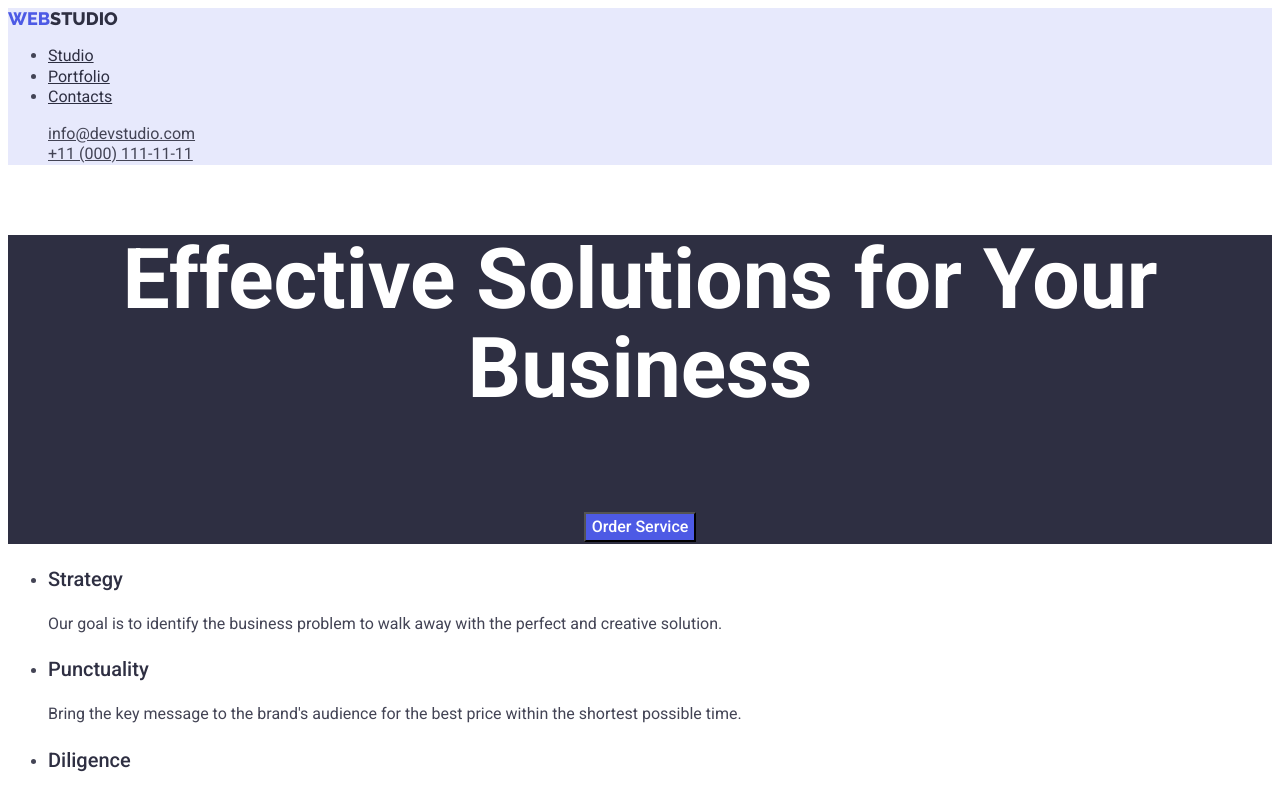
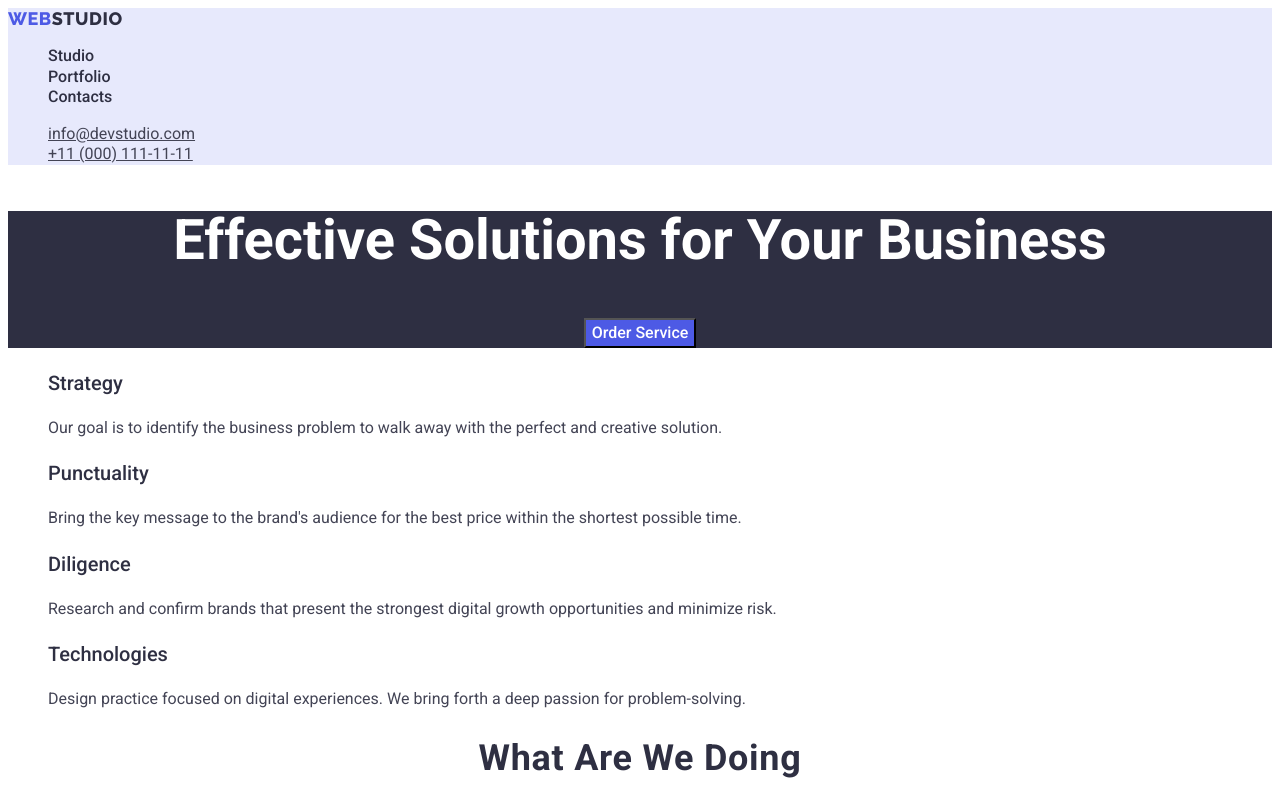
Before and after one commit to Chyzhevskyy/go-it-markup-hw-02, a plain HTML site: page index.html in a window 1280 px wide. Shown: the top 792 px of the page. Drawn offline with Linux system fonts and the light colour scheme.

Commit message:
fixeed-style

```diff
--- a/css/styles.css
+++ b/css/styles.css
@@ -21,6 +21,14 @@ body {
     line-height: 1.28;
     letter-spacing: 2%;
     background-color: var(--white);
+}
+
+.link {
+    text-decoration: none;
+}
+
+.list {
+    list-style: none;
 }
 
 /* headder */
@@ -49,7 +57,7 @@ header {
     font-family: Roboto, sans-serif;
     font-style: medium;
     font-size: 16px;
-    line-height: 24px;
+    font-weight: 500;
     line-height: 1.28;
     align: left;
     vertical-align: top;
@@ -60,12 +68,11 @@ header {
     font-family: Raleway;
     font-style: ExtraBold;
     font-size: 18px;
-    line-height: 21px;
-    Line-height: 1.17;
+    line-height: 1.17;
     align: left;
     vertical-align: Center;
     letter-spacing: 0.03;
-    font: weigt-800;
+    font-weight: 800;
 }
 
 .nav-button {
@@ -102,7 +109,7 @@ header {
 
 .contakts-item {
     color: var(--slate);
-    ;
+
 }
 
 .list {
@@ -112,14 +119,15 @@ header {
 /* hero saction */
 .hero-item {
     background-color: var(--navy-blue);
+    text-align: center;
+}
+
+.hero-title {
+    color: #ffffff;
     font-size: 56px;
     line-height: 1.07;
     text-align: center;
     letter-spacing: 0.02;
-}
-
-.hero-title {
-    color: #ffffff;
 
 }
 
@@ -168,13 +176,17 @@ header {
     font-size: 36px;
     line-height: 1.11;
     text-align: center;
-    letter-spacing: 0.02;
+    letter-spacing: 0.02em;
     text-transform: capitalize;
 }
 
 /*  Team*/
 .team {
     background-color: var(--cloud);
+}
+
+.color-team-item {
+    background-color: var(--white);
 }
 
 .team-item {
@@ -199,15 +211,15 @@ header {
 /* Footer */
 .web-color {
     color: var(--iris);
-    font-family: Raleway;
+    font-family: Raleway, sans-serif;
     font-style: ExtraBold;
     font-size: 18px;
     line-height: 21px;
     Line-height: 1.17;
     align: left;
     vertical-align: Center;
-    letter-spacing: 0.03;
-    font: weigt-800;
+    letter-spacing: 0.03em;
+    font-weight: 800;
     text-transform: uppercase;
 }
 
--- a/index.html
+++ b/index.html
@@ -18,11 +18,11 @@
 <body>
     <header>
         <nav>
-            <a class="web-color" href="./index.html">Web<span class="studio-color">Studio</span> </a>
-            <ul>
-                <li><a class="nav-button" href="">Studio</a></li>
-                <li><a class="nav-button" href="./portfolio.html">Portfolio</a></li>
-                <li><a class="nav-button" href="">Contacts</a></li>
+            <a class="link web-color" href="./index.html">Web<span class="studio-color">Studio</span> </a>
+            <ul class="list">
+                <li><a class="link nav-button" href="./index.html">Studio</a></li>
+                <li><a class="link nav-button" href="./portfolio.html">Portfolio</a></li>
+                <li><a class="link nav-button" href="">Contacts</a></li>
             </ul>
         </nav>
         <!-- contakts -->
@@ -41,8 +41,8 @@
         </section>
         <!-- Principles -->
         <section>
-            <h2 hidden>Our principles</h2>
-            <ul>
+            <h2 class="title" hidden>Our principles</h2>
+            <ul class="list">
                 <li>
                     <h3 class="principles-item">Strategy</h3>
                     <p class="principles-list">Our goal is to identify the business
@@ -82,7 +82,7 @@
         <section class="team">
             <h2 class="team-item">Our Team</h2>
             <ul class="list">
-                <li>
+                <li class="color-team-item">
 
                     <img src="./images/team/img.jpg" alt="mark" width="264">
                     <h3 class="people-names">Mark Guerrero</h3>
@@ -117,7 +117,7 @@
     </main>
     <!-- Footer -->
     <footer class="footer-list">
-        <a class="web-color" href="./index.html">Web<span class="studio-color-item">Studio</span></a>
+        <a class="link web-color" href="./index.html">Web<span class="studio-color-item">Studio</span></a>
         <p class="footer-content">Increase the flow of customers and sales for your business with digital marketing &
             growth solutions.</p>
     </footer>
```
Also changed, not shown: portfolio.html (+12 -12 lines), images/portfolio/Bankingapp.jpg (renamed from images/portfolio/Banking app.jpg), images/portfolio/Freshcoffee.jpg (renamed from images/portfolio/Fresh coffee.jpg), images/portfolio/Inststrconcept.jpg (renamed from images/portfolio/Inst str concept.jpg), images/portfolio/Onlinecourses.jpg (renamed from images/portfolio/Online courses.jpg), images/portfolio/Organikfood.jpg (renamed from images/portfolio/Organik food.jpg), images/portfolio/Taxserv.jpg (renamed from images/portfolio/Tax serv.jpg), images/portfolio/meditapp.jpg (renamed from images/portfolio/medit app.jpg).
